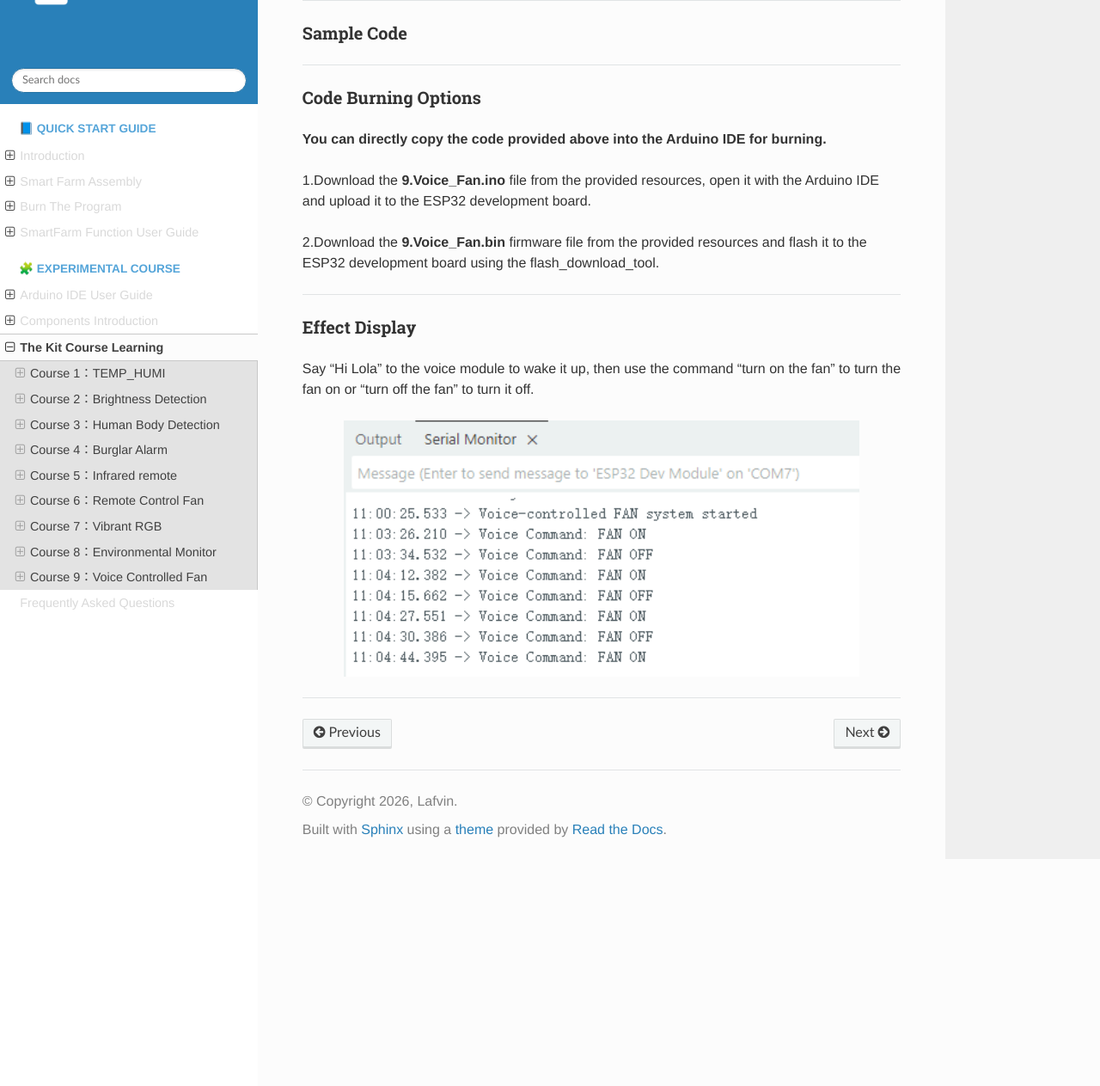
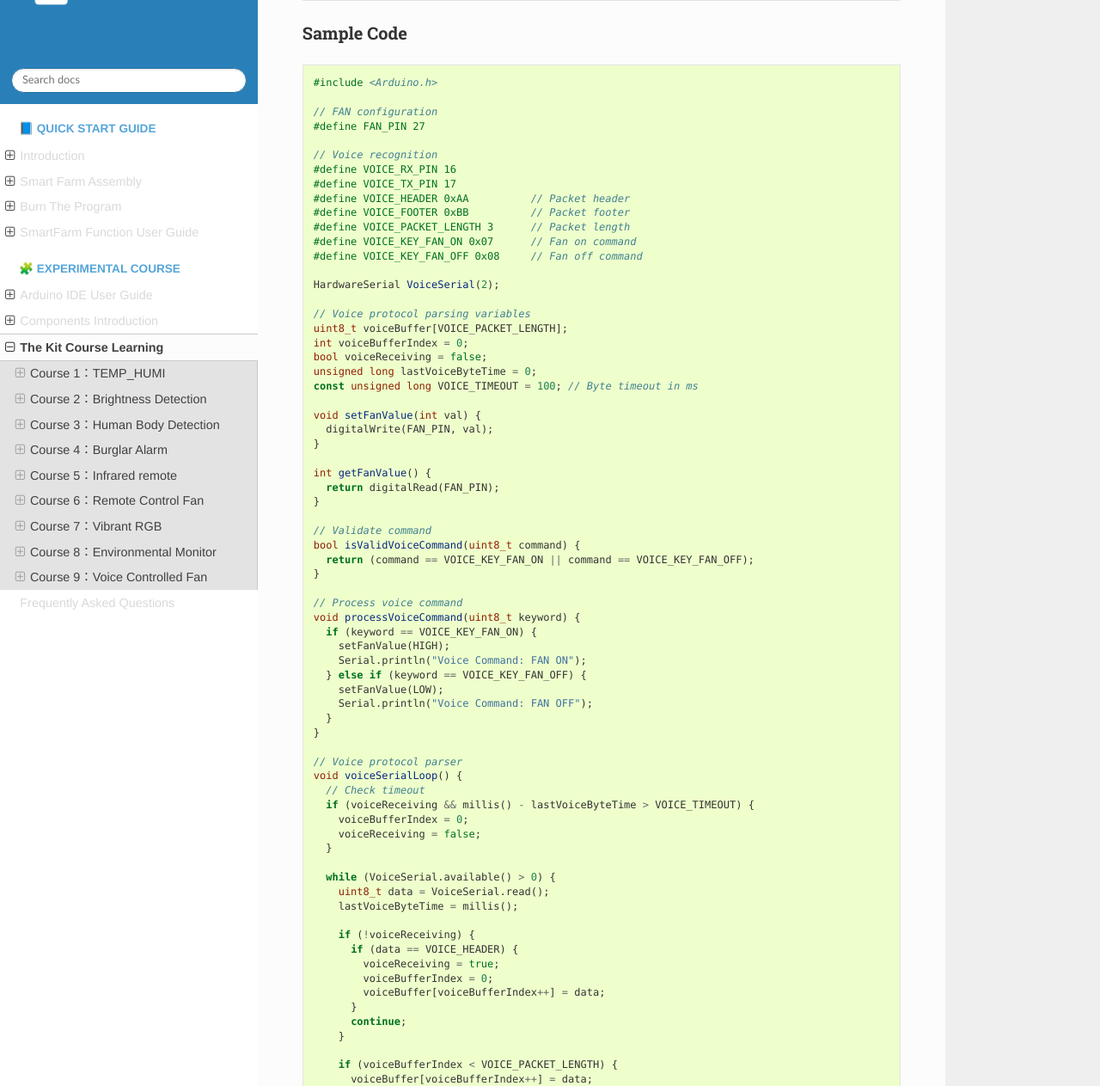
Before and after one commit to COLA508/ESP32_IOT_SmartFarm_Kit, a Sphinx documentation site: the page built from docs/source/6.Course.rst, in a window 1280 px wide and 1400 px high, scrolled down 25824 px, cut to the strip 137-1400 px from the top of the window. Shown: the whole strip at 86% size. Built offline with Sphinx 7.4.7 and the Read the Docs theme 3.1.0, drawn with Linux system fonts in a browser that asks for light colours; before the commit the page ends 26960 px from its top, so only the background shows below that; some of the changed text lies outside the part shown.

Commit message:
Update 6.Course.rst

```diff
--- a/docs/source/6.Course.rst
+++ b/docs/source/6.Course.rst
@@ -1036,7 +1036,8 @@ Sample Code
 ~~~~~~~~~~~
 
 .. code-block:: cpp
-    #include <Arduino.h>
+
+  #include <Arduino.h>
 
   // FAN configuration
   #define FAN_PIN 27
@@ -1155,7 +1156,7 @@ Code Burning Options
 Effect Display
 ~~~~~~~~~~~~~~
 
-Say "Hi Lola" to the voice module to wake it up, then use the command "turn on the fan" to turn the fan on or "turn off the fan" to turn it off.
+Say **"Hi Lola"** to the voice module to wake it up, then use the command **"turn on the fan"** to turn the fan on or **"turn off the fan"** to turn it off.
 
 .. image:: _static/COURSE/20.SPEECH.png
    :width: 600
```
